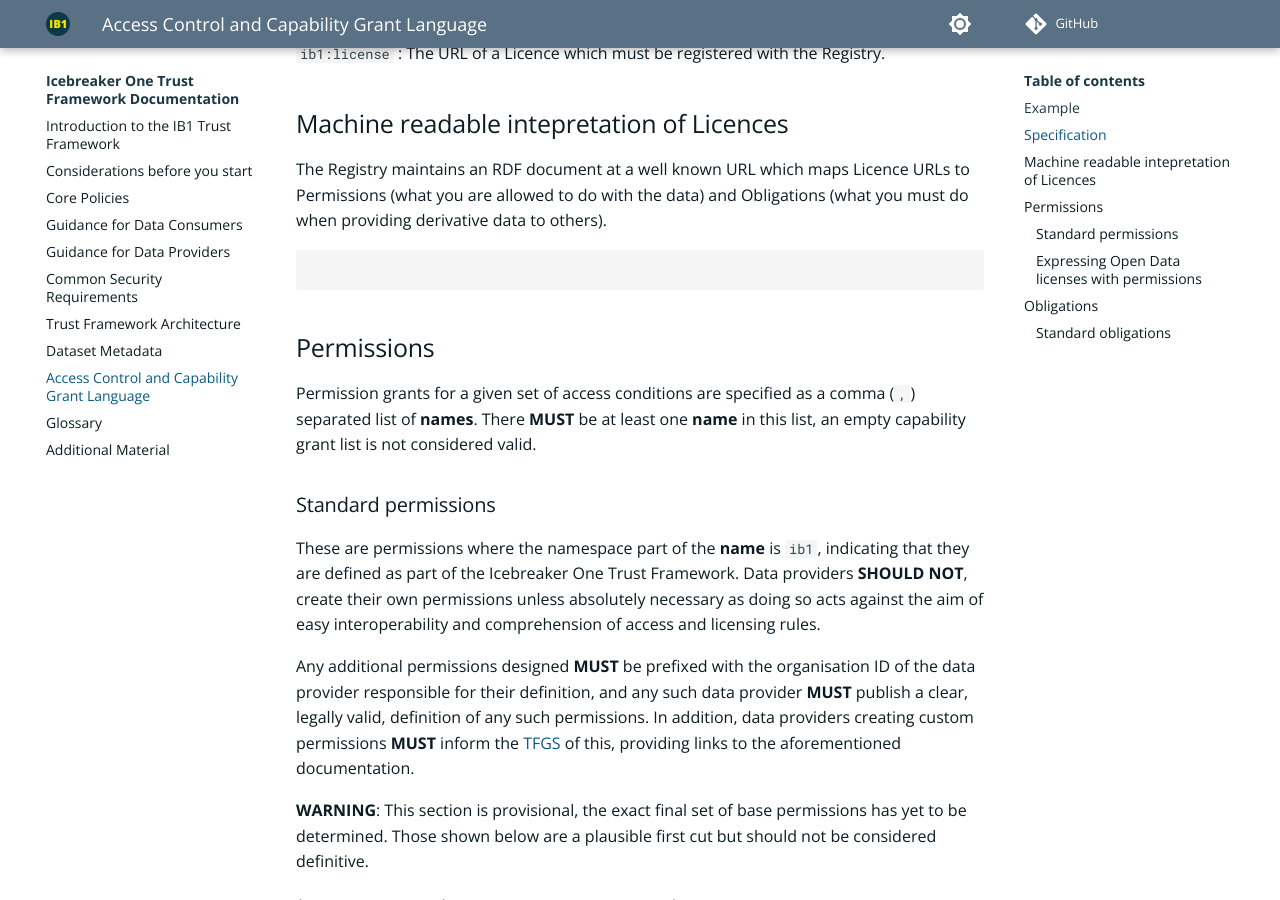
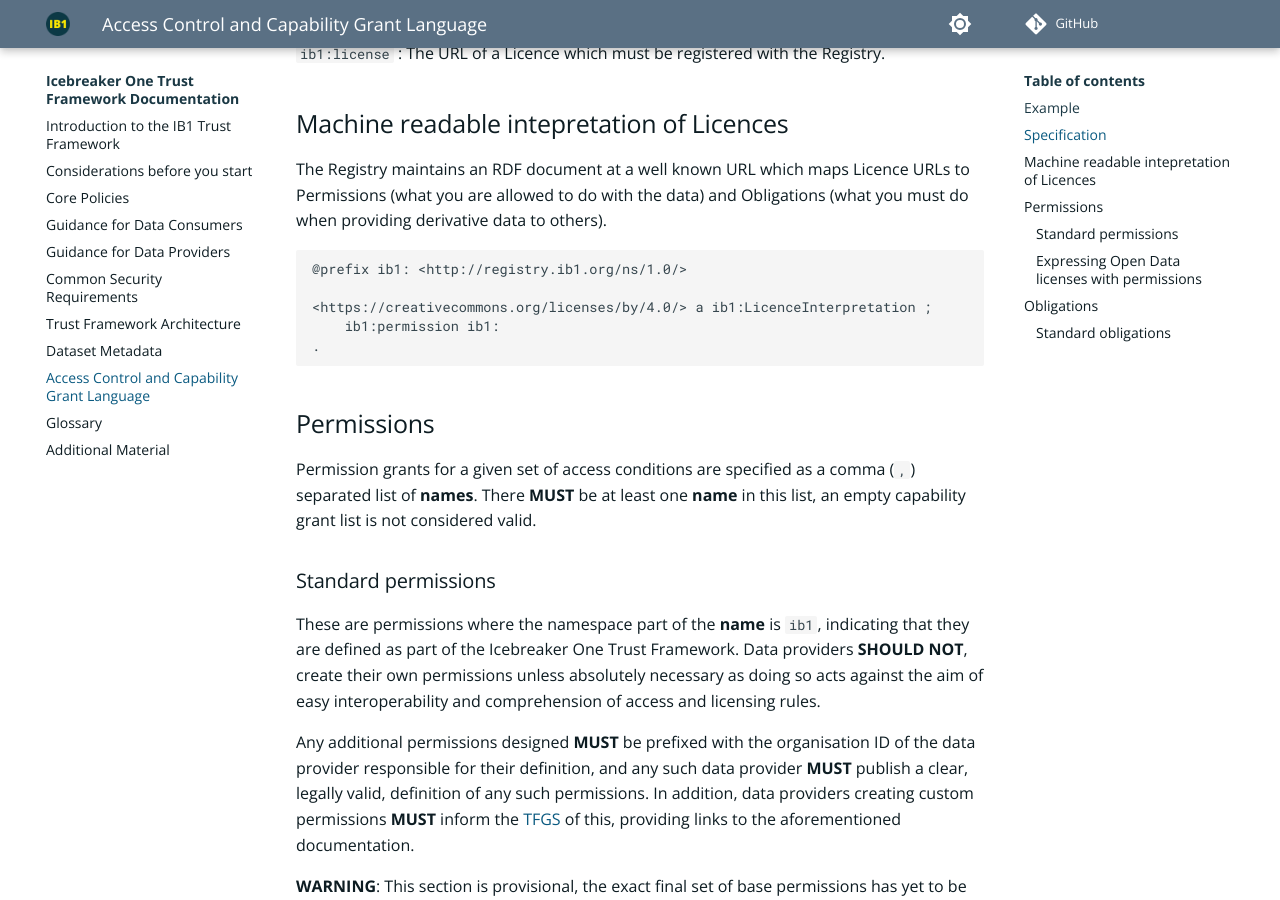
Before and after one commit to icebreakerone/ib1-technical-docs, an MkDocs documentation site: the page built from docs/access_control_specification.md, in a window 1280 px wide and 900 px high, scrolled down 1095 px. Built offline with MkDocs 1.6.1 and Material for MkDocs 9.7.7, drawn with Linux system fonts in a browser that asks for light colours; plug-ins that fetch from the network failed and are left out; comment, search, counter and statistics services are not loaded; the version menu is left out; some of the changed lines change nothing that is shown.

Commit message:
docs/access_control_specification.md updated from https://stackedit.net/

````diff
--- a/docs/access_control_specification.md
+++ b/docs/access_control_specification.md
@@ -44,7 +44,11 @@ An `ib1:AccessRule` describes a complete machine readable access rule for a data
 The Registry maintains an RDF document at a well known URL which maps Licence URLs to Permissions (what you are allowed to do with the data) and Obligations (what you must do when providing derivative data to others).
 
 ```
+@prefix ib1: <http://registry.ib1.org/ns/1.0/>
 
+<https://creativecommons.org/licenses/by/4.0/> a ib1:LicenceInterpretation ;
+	ib1:permission ib1:
+.
 ```
 
 
@@ -156,7 +160,7 @@ Obligations are constraints on what the data consumer can do with the data, rest
 
 **NOTE**: Two additional common constraints in existing (mostly open) licenses are NonCommercial and NoDerivatives. These are explicitly not included here as it is possible to express this through the access conditions (i.e. rather than declaring that a data set is only available for non-commercial usage it is better to say that only non-commercial entities may access it). This is not quite equivalent, but simpler and better defined than the relative minefield of defining ‘non commercial use’.
 <!--stackedit_data:
-eyJoaXN0b3J5IjpbLTExOTkxMTA4MzMsLTIxMzM5Nzk0NjMsLT
-c0MTEzNjA5MCw5MzUwODM3NDcsLTk2OTMwMTI1MCwxMTc2MTkw
-OTAxLC0xOTY5MTM4ODIyXX0=
+eyJoaXN0b3J5IjpbMTE2NjQxMTM2MCwtMjEzMzk3OTQ2MywtNz
+QxMTM2MDkwLDkzNTA4Mzc0NywtOTY5MzAxMjUwLDExNzYxOTA5
+MDEsLTE5NjkxMzg4MjJdfQ==
 -->
````
